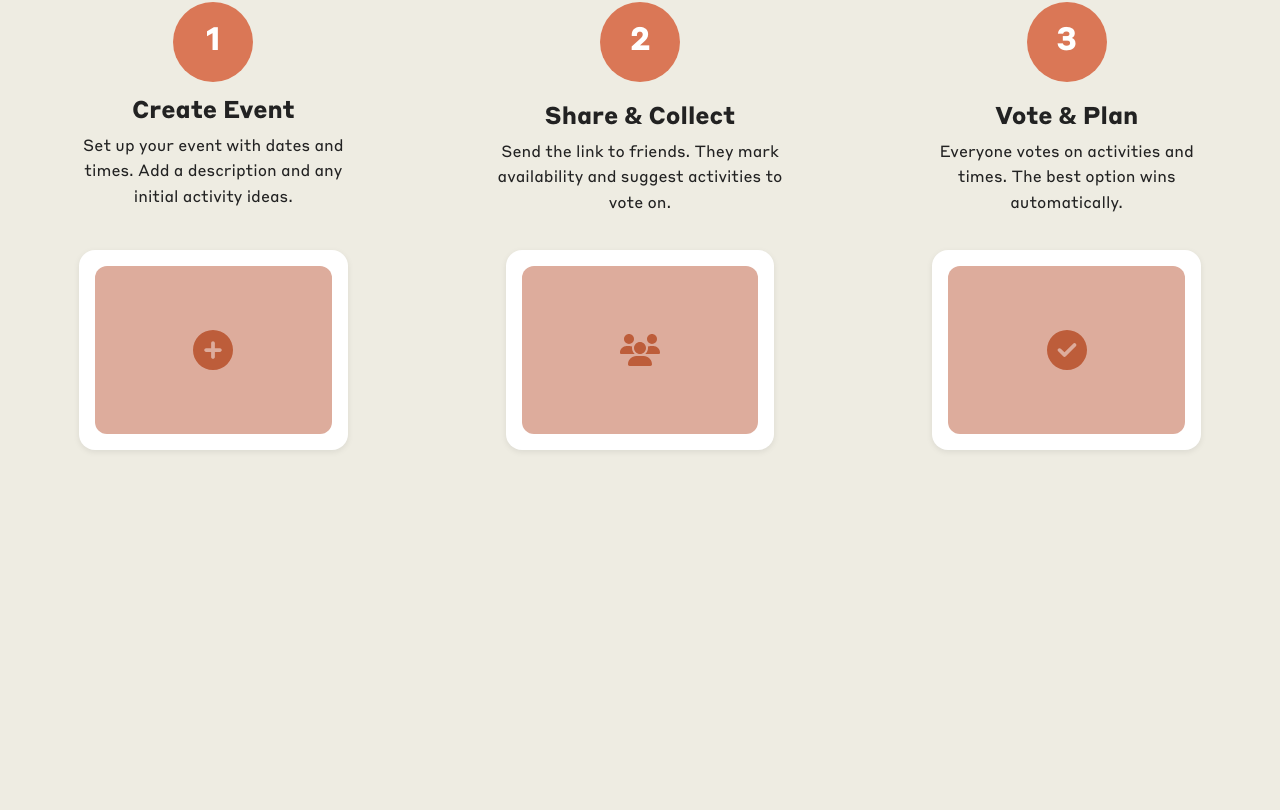
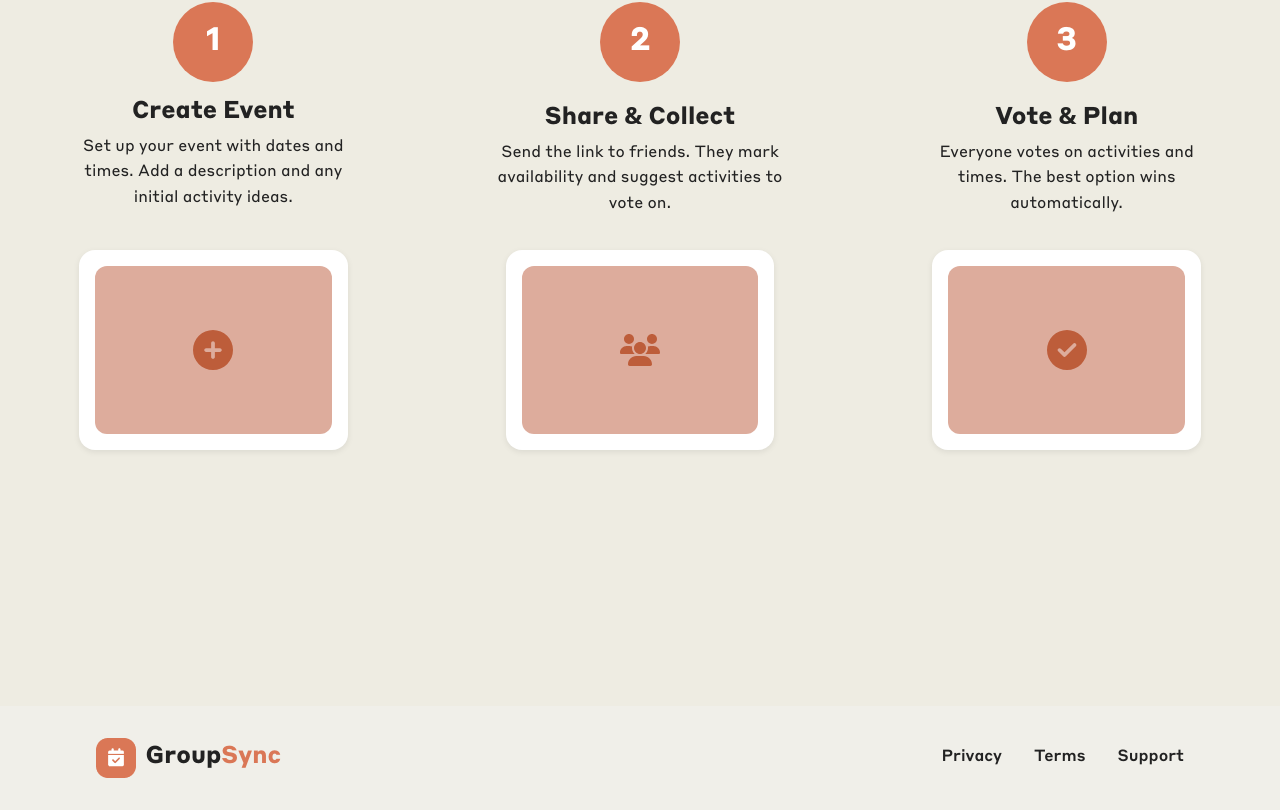
Before and after one commit to angietea101/groupsync, a React (Vite) app: page / in a window 1280 px wide. Shown: the part 2018-2828 px from the top of the page. Before the commit the page ends 2628 px from the top, so only its background shows below. Built offline with nearby package versions, Linux system fonts and the light colour scheme.

Commit message:
FEAT: Footer section

```diff
--- /dev/null
+++ b/src/components/Footer.css
@@ -0,0 +1,53 @@
+@import '../styles/variables.css';
+
+.footer {
+  width: 100%;
+  padding: var(--space-lg) var(--space-xxl);
+  background-color: var(--color-primary-light);
+  display: flex;
+  justify-content: space-between;
+  align-items: center;
+  margin-top: var(--space-xxl);
+}
+
+.footer-left {
+  display: flex;
+  align-items: center;
+  gap: 0.6rem;
+}
+
+.footer-logo {
+  width: 38px;
+  height: 38px;
+}
+
+.footer-text {
+  font-size: var(--font-lg);
+  font-weight: 700;
+  color: var(--color-text);
+}
+
+.footer-right {
+  display: flex;
+  gap: var(--space-lg);
+}
+
+.footer-right a {
+  text-decoration: none;
+  color: var(--color-text);
+  font-weight: 500;
+  transition: opacity 0.2s ease;
+}
+
+.footer-right a:hover {
+  opacity: 0.6;
+}
+
+/* Mobile */
+@media (max-width: 700px) {
+  .footer {
+    flex-direction: column;
+    gap: var(--space-md);
+    text-align: center;
+  }
+}
--- /dev/null
+++ b/src/components/Footer.jsx
@@ -0,0 +1,22 @@
+import React from 'react';
+import { Link } from 'react-router-dom';
+import './Footer.css';
+
+export default function Footer() {
+  return (
+    <footer className="footer">
+      <div className="footer-left">
+        <img src="/logo.png" alt="GroupSync Logo" className="logo" />
+        <span className="footer-text">
+          Group<span className="logo-accent">Sync</span>
+        </span>
+      </div>
+
+      <div className="footer-right">
+        <Link to="/privacy">Privacy</Link>
+        <Link to="/terms">Terms</Link>
+        <Link to="/support">Support</Link>
+      </div>
+    </footer>
+  );
+}
--- a/src/pages/Home.jsx
+++ b/src/pages/Home.jsx
@@ -2,6 +2,7 @@ import React from 'react';
 import { Link } from 'react-router-dom';
 import './Home.css';
 import Navbar from '../components/Navbar';
+import Footer from '../components/Footer';
 
 import WatchIcon from '../assets/watch-icon.svg';
 import SchedulingIcon from '../assets/scheduling.svg';
@@ -120,6 +121,9 @@ export default function Home() {
           </div>
         </div>
       </section>
+
+      {/* FOOTER */}
+      <Footer />
     </div>
   );
 }
```
